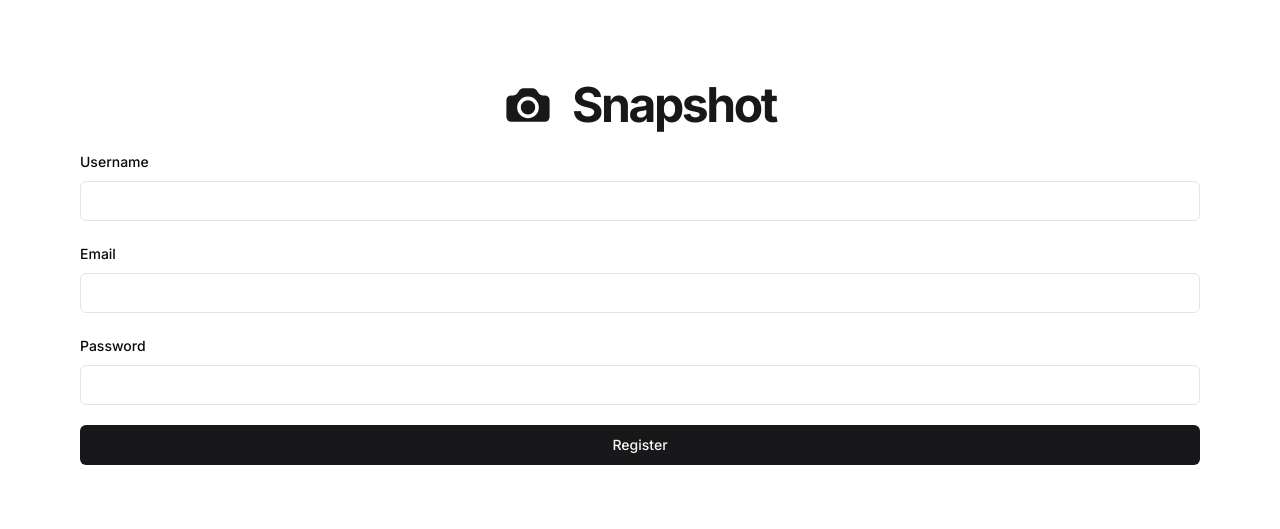
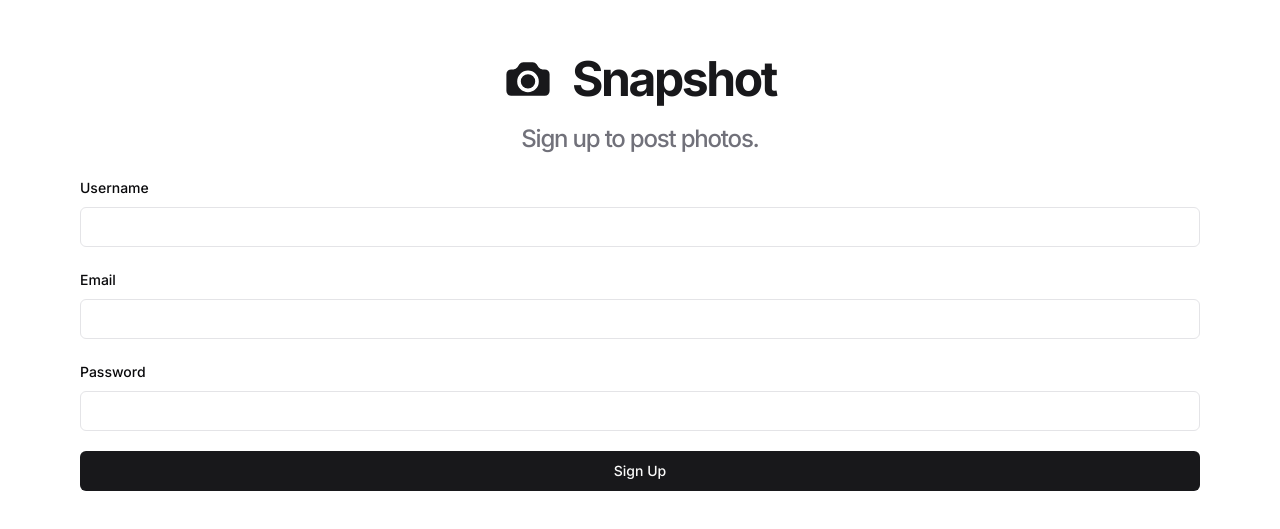
Before and after one commit to michaeleii/snapshot, a Next.js app: page /register/RegisterForm in a window 1280 px wide. Shown: the part 127-656 px from the top of the page. Built offline with nearby package versions, Linux system fonts and the light colour scheme; no server answers.

Commit message:
Add signup and login

```diff
--- a/pages/register/RegisterForm.tsx
+++ b/pages/register/RegisterForm.tsx
@@ -13,6 +13,7 @@ import {
 } from "@/components/ui/form";
 import { Input } from "@/components/ui/input";
 import Logo from "@/components/Logo";
+import { useSignUp } from "./useSignup";
 
 const formSchema = z.object({
   username: z
@@ -27,6 +28,7 @@ const formSchema = z.object({
 type FormData = z.infer<typeof formSchema>;
 
 function RegisterForm() {
+  const { mutate: signUp, isLoading: isSigningUp } = useSignUp();
   const form = useForm<FormData>({
     resolver: zodResolver(formSchema),
     defaultValues: {
@@ -34,7 +36,7 @@ function RegisterForm() {
       password: "",
     },
   });
-  const onSubmit = (values: FormData) => {};
+  const onSubmit = (values: FormData) => signUp(values);
   return (
     <div className="flex flex-col min-h-screen justify-center">
       <Form {...form}>
@@ -43,6 +45,9 @@ function RegisterForm() {
           className="space-y-5 px-5 xl:px-20"
         >
           <Logo />
+          <FormDescription className="mt-5 text-center text-2xl font-medium tracking-tighter">
+            Sign up to post photos.
+          </FormDescription>
 
           <FormField
             control={form.control}
@@ -51,7 +56,7 @@ function RegisterForm() {
               <FormItem>
                 <FormLabel>Username</FormLabel>
                 <FormControl>
-                  <Input type="text" {...field} />
+                  <Input type="text" {...field} disabled={isSigningUp} />
                 </FormControl>
                 <FormMessage />
               </FormItem>
@@ -65,7 +70,7 @@ function RegisterForm() {
               <FormItem>
                 <FormLabel>Email</FormLabel>
                 <FormControl>
-                  <Input type="email" {...field} />
+                  <Input type="email" {...field} disabled={isSigningUp} />
                 </FormControl>
                 <FormMessage />
               </FormItem>
@@ -78,14 +83,14 @@ function RegisterForm() {
               <FormItem>
                 <FormLabel>Password</FormLabel>
                 <FormControl>
-                  <Input type="password" {...field} />
+                  <Input type="password" {...field} disabled={isSigningUp} />
                 </FormControl>
                 <FormMessage />
               </FormItem>
             )}
           />
           <Button type="submit" className="w-full">
-            Register
+            {isSigningUp ? "Signing Up..." : "Sign Up"}
           </Button>
         </form>
       </Form>
--- a/pages/register/useSignup.ts
+++ b/pages/register/useSignup.ts
@@ -1,9 +1,9 @@
 import { useMutation } from "@tanstack/react-query";
 import { signUp } from "../../services/apiAuth";
-import { useNavigate } from "react-router-dom";
+import { useRouter } from "next/router";
 
 export function useSignUp() {
-  const navigate = useNavigate();
+  const router = useRouter();
   const { mutate, isLoading, error } = useMutation({
     mutationKey: ["login"],
     mutationFn: ({
@@ -16,7 +16,7 @@ export function useSignUp() {
       password: string;
     }) => signUp(username, email, password),
     onSuccess: () => {
-      navigate("/");
+      router.replace("/");
     },
   });
   return { mutate, isLoading, error };
```
